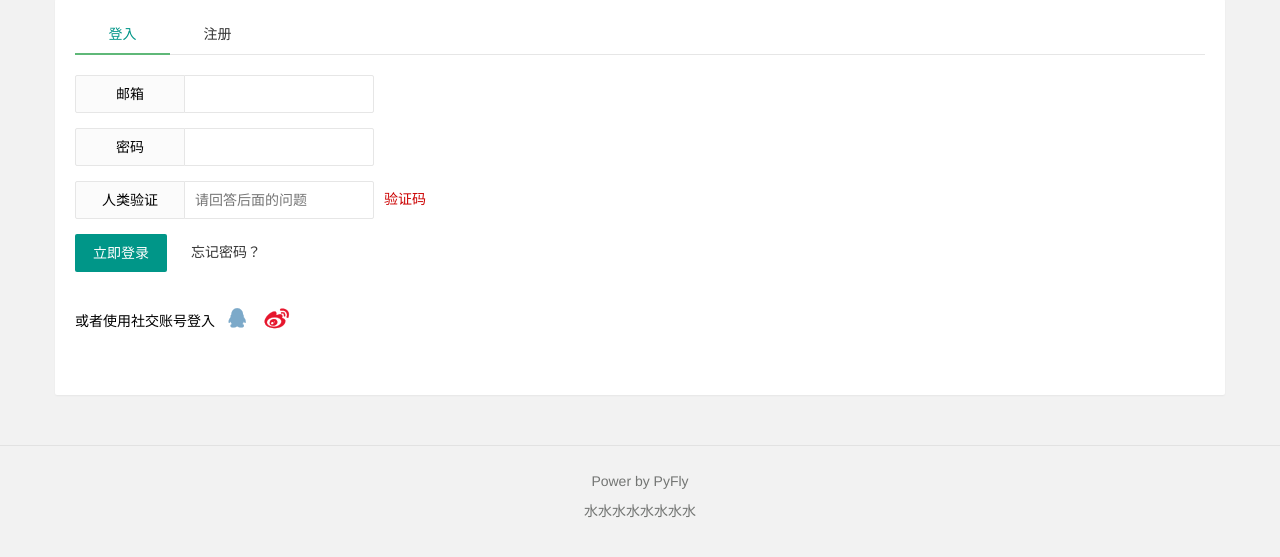
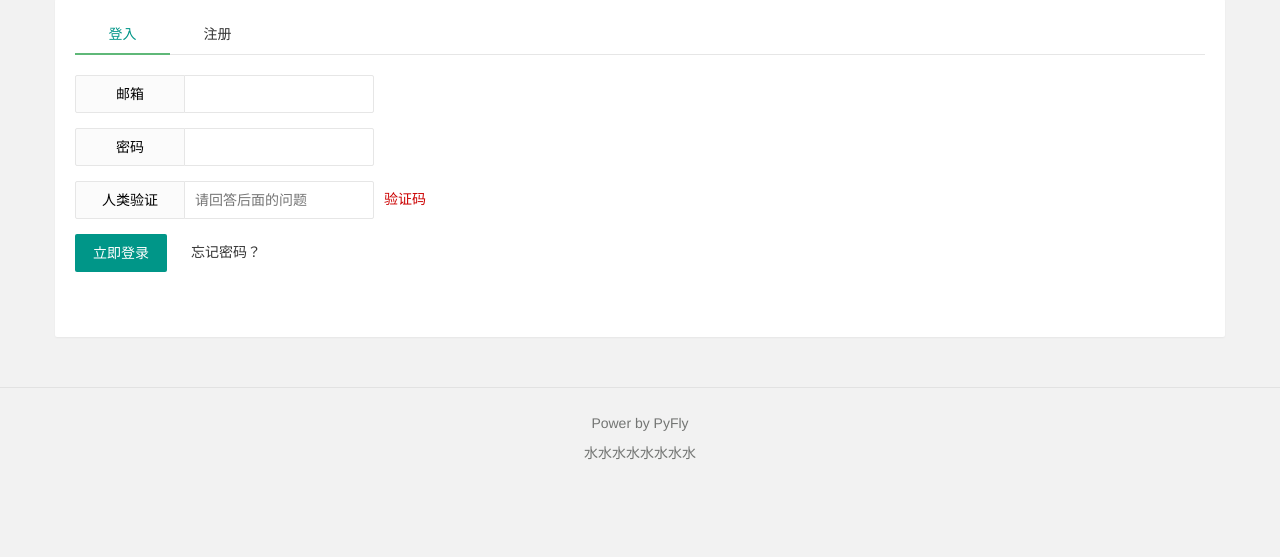
Before and after one commit to Dosimz/PyFly--yuyi_remake, a Flask app: page /user/login/ in a window 1280 px wide. Shown: the part 77-634 px from the top of the page. Run offline with Flask 2, Linux system fonts and the light colour scheme.

```diff
--- a/PyFly/fly_bbs/templates/base.html
+++ b/PyFly/fly_bbs/templates/base.html
@@ -55,10 +55,10 @@
             <a class="iconfont icon-touxiang layui-hide-xs" href="#"></a>
           </li>
           <li class="layui-nav-item">
-            <a href="login.html">登录</a>
+            <a href="login">登录</a>
           </li>
           <li class="layui-nav-item">
-            <a href="reg.html">注册</a>
+            <a href="reg">注册</a>
           </li>
     </ul>
   </div>
--- a/PyFly/fly_bbs/templates/user/login.html
+++ b/PyFly/fly_bbs/templates/user/login.html
@@ -6,7 +6,7 @@
     <div class="layui-tab layui-tab-brief" lay-filter="user">
       <ul class="layui-tab-title">
         <li class="layui-this">登入</li>
-          <li><a href="#">注册</a></li>
+          <li><a href="../register">注册</a></li>
 
       </ul>
       <div class="layui-form layui-tab-content" id="LAY_ucm" style="padding: 20px 0;">
@@ -41,11 +41,11 @@
                   <a href="#">忘记密码？</a>
                 </span>
               </div>
-              <div class="layui-form-item fly-form-app">
+              <!-- <div class="layui-form-item fly-form-app">
                 <span>或者使用社交账号登入</span>
                 <a href="" onclick="layer.msg('正在通过QQ登入', {icon:16, shade: 0.1, time:0})" class="iconfont icon-qq" title="QQ登入"></a>
                 <a href="" onclick="layer.msg('正在通过微博登入', {icon:16, shade: 0.1, time:0})" class="iconfont icon-weibo" title="微博登入"></a>
-              </div>
+              </div> -->
             </form>
           </div>
         </div>
--- a/PyFly/fly_bbs/templates/user/reg.html
+++ b/PyFly/fly_bbs/templates/user/reg.html
@@ -5,7 +5,7 @@
   <div class="fly-panel fly-panel-user" pad20>
     <div class="layui-tab layui-tab-brief" lay-filter="user">
       <ul class="layui-tab-title">
-        <li><a href="/user/login">登入</a></li>
+        <li><a href="../login">登入</a></li>
         <li class="layui-this">注册</li>
       </ul>
       <div class="layui-form layui-tab-content" id="LAY_ucm" style="padding: 20px 0;">
```
